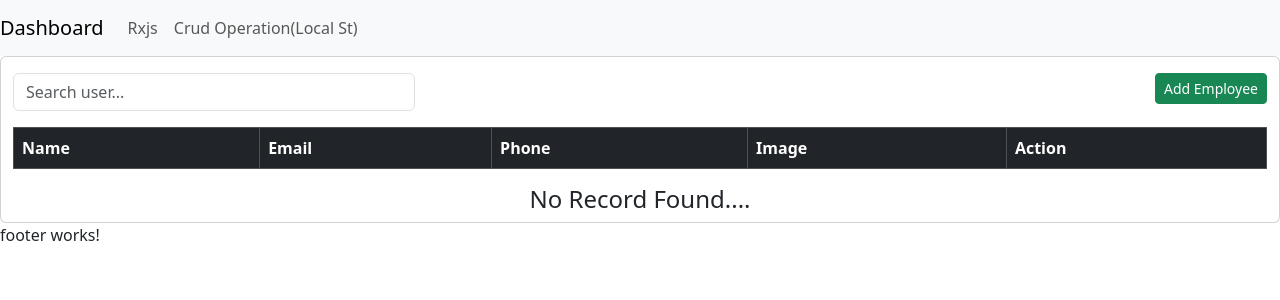
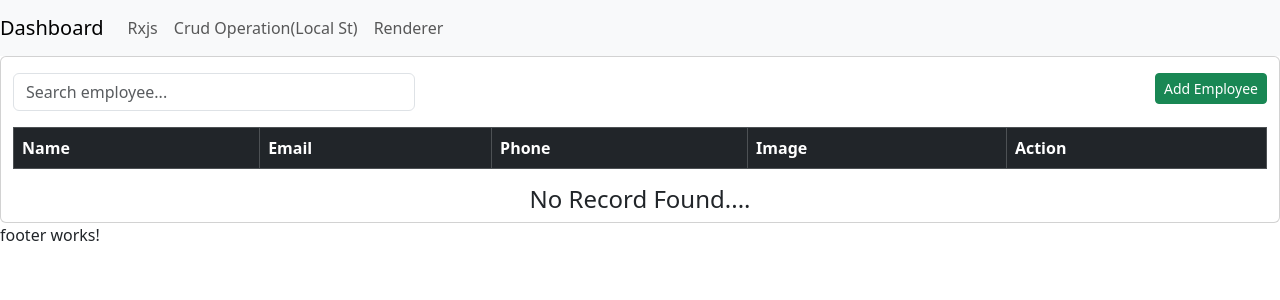
Before and after one commit to Ayush-hub-sai/rxjs-tutorial, an Angular app: page /crud-operation in a window 1280 px wide. Shown: the top 300 px of the page. Built offline with nearby package versions, Linux system fonts and the light colour scheme.

Commit message:
renderer2 tutorial has been added

```diff
--- a/src/app/app.routes.ts
+++ b/src/app/app.routes.ts
@@ -2,10 +2,12 @@ import { Routes } from '@angular/router';
 import { RxjsComponent } from './components/rxjs/rxjs.component';
 import { LearnDashboardComponent } from './shared/sharedComponet/learn-dashboard/learn-dashboard.component';
 import { CrudOperationComponent } from './components/crud-operation/crud-operation.component';
+import { RendererTutorialComponent } from './components/renderer-tutorial/renderer-tutorial.component';
 
 export const routes: Routes = [
     { path: '', redirectTo: 'learn-dashboard', pathMatch: 'full' },
     { path: 'learn-dashboard', component: LearnDashboardComponent },
     { path: 'rxjs-operator', component: RxjsComponent },
-    { path: 'crud-operation', component: CrudOperationComponent }
+    { path: 'crud-operation', component: CrudOperationComponent },
+     { path: 'renderer', component: RendererTutorialComponent }
   ];
--- a/src/app/components/crud-operation/crud-operation.component.html
+++ b/src/app/components/crud-operation/crud-operation.component.html
@@ -2,7 +2,7 @@
     <div class="container-fluid">
         <div class="row mb-3 mt-3">
             <div class="col-md-4 text-end">
-                <input type="search" [formControl]="searchValue" class="form-control" placeholder="Search user...">
+                <input type="search" [formControl]="searchValue" class="form-control" placeholder="Search employee...">
             </div>
 
             <div class="col-md-8 text-end">
--- /dev/null
+++ b/src/app/components/renderer-tutorial/renderer-tutorial.component.html
@@ -0,0 +1 @@
+<p>renderer-tutorial works!</p>
--- a/src/app/components/rxjs/rxjs.component.html
+++ b/src/app/components/rxjs/rxjs.component.html
@@ -7,8 +7,8 @@
         </div>
 
         <table class="table table-bordered table-hover table-responsive">
-            <thead>
-                <tr class="table-light">
+            <thead class="table-dark">
+                <tr >
                     <th>Name</th>
                     <th>Email</th>
                     <th>Address</th>
--- a/src/app/shared/sharedComponet/header/header.component.html
+++ b/src/app/shared/sharedComponet/header/header.component.html
@@ -13,6 +13,9 @@
             <li class="nav-item" routerLinkActive="active" >
                 <a class="nav-link" routerLink="/crud-operation">Crud Operation(Local St)</a>
             </li>
+            <li class="nav-item" routerLinkActive="active" >
+                <a class="nav-link" routerLink="/renderer">Renderer</a>
+            </li>
         </ul>
     </div>
 </nav>
```
Also changed, not shown: src/app/components/renderer-tutorial/renderer-tutorial.component.ts (added, +11 -0 lines), src/app/components/renderer-tutorial/renderer-tutorial.component.scss (added), 1 other file (tests, documents, lock files or other folders).
